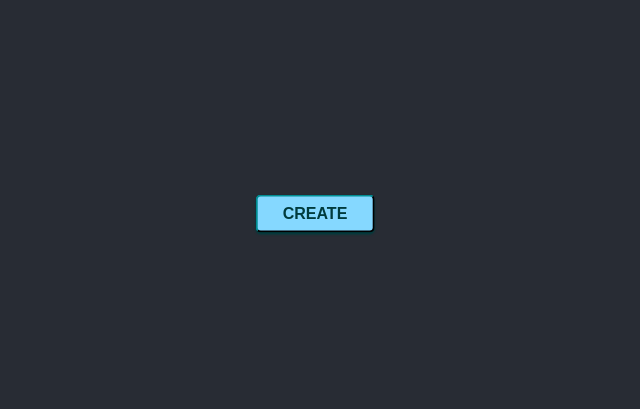
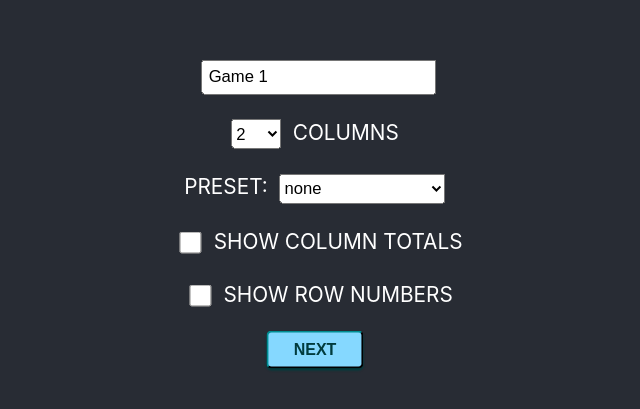
Before and after one commit to stenobot/scoresheet-app, a React (Create React App) app: page /settings in a window 1280 px wide. Shown: the part 187-596 px from the top of the page, without its empty margins (325-965 px from the left). Built offline with nearby package versions, Linux system fonts and the light colour scheme.

Commit message:
added Settings page, resources, and styling

```diff
--- a/src/App.css
+++ b/src/App.css
@@ -1,16 +1,7 @@
 .App {
   text-align: center;
-}
-
-.App-logo {
-  height: 40vmin;
-  pointer-events: none;
-}
-
-@media (prefers-reduced-motion: no-preference) {
-  .App-logo {
-    animation: App-logo-spin infinite 20s linear;
-  }
+  background-color: #282c34;
+  color: white;
 }
 
 .App-header {
@@ -28,11 +19,125 @@
   color: #61dafb;
 }
 
-@keyframes App-logo-spin {
-  from {
-    transform: rotate(0deg);
-  }
-  to {
-    transform: rotate(360deg);
-  }
+.titleWithRowNums {
+  margin-left: 0.5em;
+  color: #e4e4e4;
+  -webkit-user-select: none;
+  -ms-user-select: none;
+  user-select: none;
 }
+
+.titleNoRowNums {
+  color: #e4e4e4;
+  -webkit-user-select: none;
+  -ms-user-select: none;
+  user-select: none;
+}
+
+.tableNoRowNums {
+  border-collapse: collapse;
+  min-width: 20vh;
+}
+
+.tableWithRowNums {
+  border-collapse: collapse;
+  margin-right: 0.7em;
+  min-width: 20vh;
+}
+
+td {
+  padding-top: 0.3em;
+  padding-bottom: 0.3em;
+}
+
+td:before {
+  content: '';
+  display: block;
+}
+
+.normalCell {
+  border: 1px solid #393e46;
+  color: #e4e4e4;
+}
+
+.normalCellBadInput {
+  border: 1px solid #393e46;
+  color: #7b4949;
+}
+
+.numLabelCell {
+  color: #70aacb;
+  text-align: right;
+  padding-right: 0.6em;
+  -webkit-user-select: none;
+  -ms-user-select: none;
+  user-select: none;
+}
+
+.numLabelCellHeader:before {
+  width: 1.2em;
+}
+
+.normalCellHeader:before {
+  padding-left: 15px;
+  padding-right: 15px;
+  padding-top: 3px;
+  padding-bottom: 3px;
+  content: '';
+  display: block;
+  width: 4em;
+}
+
+.normalCellHeader {
+  height: 1.8em;
+  color: #70aacb;
+  text-transform: uppercase;
+  -webkit-user-select: none;
+  -ms-user-select: none;
+  user-select: none;
+}
+
+.normalCellFooter {
+  height: 1.8em;
+  padding-left: 15px;
+  padding-right: 15px;
+  padding-top: 3px;
+  padding-bottom: 3px;
+  color: #e4e4e4;
+  text-transform: uppercase;
+  -webkit-user-select: none;
+  -ms-user-select: none;
+  user-select: none;
+}
+
+label {
+  font-size: 0.8em;
+}
+
+input {
+  font-size: 0.8em;
+  padding: 0.3em;
+  margin-left: 0.5em;
+  height: 1.3em;
+  vertical-align: middle;
+}
+
+.checkbox-input {
+  width: 1.8em;
+}
+
+.dropdown-select {
+  font-size: 0.8em;
+  margin-right: 0.7em;
+  height: 1.8em;
+  width: 3em;
+  vertical-align: middle;
+}
+
+.dropdown-select-presets {
+  font-size: 0.8em;
+  margin-left: 0.7em;
+  height: 1.8em;
+  width: 10em;
+  vertical-align: middle;
+}
--- a/src/App.tsx
+++ b/src/App.tsx
@@ -1,10 +1,23 @@
+import { useState } from 'react';
 import { BrowserRouter as Router, Route, Routes } from 'react-router-dom';
 import './App.css';
 import Scoresheet from './components/Scoresheet';
 import Start from './components/Start';
 import Settings from './components/Settings';
 
+export enum Preset {
+  None = 'none',
+  ProgressiveRook = 'Progressive Rook'
+}
+
 function App() {
+  const [title, setTitle] = useState('Game 1');
+  const [colNum, setColNum] = useState(2);
+  const [showRowNums, setShowRowNums] = useState(false);
+  const [startingRowNum, setStartingRowNum] = useState(1);
+  const [showColTotals, setShowColTotals] = useState(false);
+  const [presets] = useState([Preset.None, Preset.ProgressiveRook]);
+  const [currPreset, setCurrPreset] = useState(Preset.None);
 
   return (
         <Router>
@@ -13,7 +26,19 @@ function App() {
         <Route
           path="/settings"
           element={
-            <Settings />} />
+            <Settings
+              title={title}
+              setTitle={setTitle}
+              colNum={colNum}
+              setColNum={setColNum}
+              showRowNums={showRowNums}
+              setShowRowNums={setShowRowNums}
+              startingRowNum={startingRowNum}
+              setStartingRowNum={setStartingRowNum}
+              showColTotals={showColTotals}
+              setShowColTotals={setShowColTotals}
+              presets={presets}
+              setCurrPreset={setCurrPreset} />} />
         <Route
           path="/scoresheet"
           element={
--- a/src/components/Settings.tsx
+++ b/src/components/Settings.tsx
@@ -1,24 +1,141 @@
-import { useNavigate } from 'react-router-dom';
+import { Dispatch, SetStateAction, useEffect } from 'react';
+import { useNavigate, useLocation } from 'react-router-dom';
 import PrimaryButton from './PrimaryButton';
+import { Preset } from '../App';
 
-function Settings() {
+function Settings(props: {
+  title: string;
+  setTitle: Dispatch<SetStateAction<string>>,
+  colNum: number,
+  setColNum: Dispatch<SetStateAction<number>>,
+  showRowNums: boolean,
+  setShowRowNums: Dispatch<SetStateAction<boolean>>,
+  startingRowNum: number,
+  setStartingRowNum: Dispatch<SetStateAction<number>>,
+  showColTotals: boolean,
+  setShowColTotals: Dispatch<SetStateAction<boolean>>,
+  presets: string[],
+  setCurrPreset: Dispatch<SetStateAction<Preset>> }) {
   const navigate = useNavigate();
-  const handleNewClick = () => {
+  const location = useLocation();
+
+  useEffect(() => {
+    console.log("url changed")
+  }, [location]);
+
+  const handleNextClick = () => {
+    console.log(`colTotal: ${props.colNum}`);
     navigate('/scoresheet');
+  };
+
+  const handlePresetChange = (e: React.ChangeEvent<HTMLSelectElement>) => {
+    switch (e.target.value) {
+      case Preset.ProgressiveRook:
+        props.setCurrPreset(Preset.ProgressiveRook);
+        // special rules
+        props.setStartingRowNum(6);
+        props.setShowRowNums(true);
+        props.setShowColTotals(true);
+        break;
+      case Preset.None:
+        default:
+        props.setCurrPreset(Preset.None);
+        // no special rules
+        break;
+    }
   }
 
   return (
     <div className="App">
       <header className="App-header">
-        <div style={{
-          margin: '0px',
-          position: 'absolute',
-          top: '50%', left: '50%',
-          msTransform: 'translate(-50%, -50%)',
-          transform: 'translate(-50%, -50%)' }}>
-          <PrimaryButton onClick={handleNewClick}>
-            Create
-          </PrimaryButton>
+        <div
+          style={{
+            position: 'absolute',
+            top: '50%', left: '50%',
+            msTransform: 'translate(-50%, -50%)',
+            transform: 'translate(-50%, -50%)' }}>
+          <label>
+            <input
+              name="titleInput"
+              defaultValue={props.title}
+              onClick={e => e.currentTarget.select()}
+              onChange={e => props.setTitle(e.target.value)} />
+          </label>
+          <div style={{ marginTop: '20px'}}>
+            <label>
+              <select
+                className='dropdown-select'
+                value={props.colNum}
+                onChange={e => props.setColNum(Number(e.target.value))}>
+                <option value="1">1</option>
+                <option value="2">2</option>
+                <option value="3">3</option>
+                <option value="4">4</option>
+                <option value="5">5</option>
+              </select>
+              COLUMNS
+            </label>
+          </div>
+          <div style={{ marginTop: '20px'}}>
+            <label>
+              PRESET:
+              <select
+                className='dropdown-select-presets'
+                defaultValue={props.presets[0]}
+                onChange={e => handlePresetChange(e)}>
+                  {props.presets.map((i) => (
+                    <option key={i}>
+                      {i}
+                    </option>
+                    ))}
+              </select>
+            </label>
+          </div>
+          <div style={{ marginTop: '20px' }}>
+            <label>
+              <input
+                className='checkbox-input'
+                type='checkbox'
+                checked={props.showColTotals}
+                onChange={e => props.setShowColTotals(e.target.checked)}
+                style={{ marginRight: '8px', verticalAlign: 'middle' }} />
+              SHOW COLUMN TOTALS
+            </label>
+          </div>
+          <div style={{ marginTop: '20px' }}>
+            <label>
+              <input
+                className='checkbox-input'
+                type='checkbox'
+                checked={props.showRowNums}
+                onChange={e => props.setShowRowNums(e.target.checked)}
+                style={{ marginRight: '8px', verticalAlign: 'middle' }} />
+              SHOW ROW NUMBERS
+            </label>
+          </div>
+          { props.showRowNums &&
+            <div style={{ marginTop: '20px' }}>
+              <label>
+                <select
+                  className='dropdown-select'
+                  value={props.startingRowNum}
+                  onChange={e => props.setStartingRowNum(Number(e.target.value))}>
+                  <option value="1">1</option>
+                  <option value="2">2</option>
+                  <option value="3">3</option>
+                  <option value="4">4</option>
+                  <option value="5">5</option>
+                  <option value="6">6</option>
+                </select>
+                STARTING ROW NUMBER
+              </label>
+            </div>
+          }
+          <div style={{ marginTop: '20px' }}>
+            <PrimaryButton onClick={handleNextClick}>
+              Next
+            </PrimaryButton>
+          </div>
         </div>
       </header>
     </div>
```
